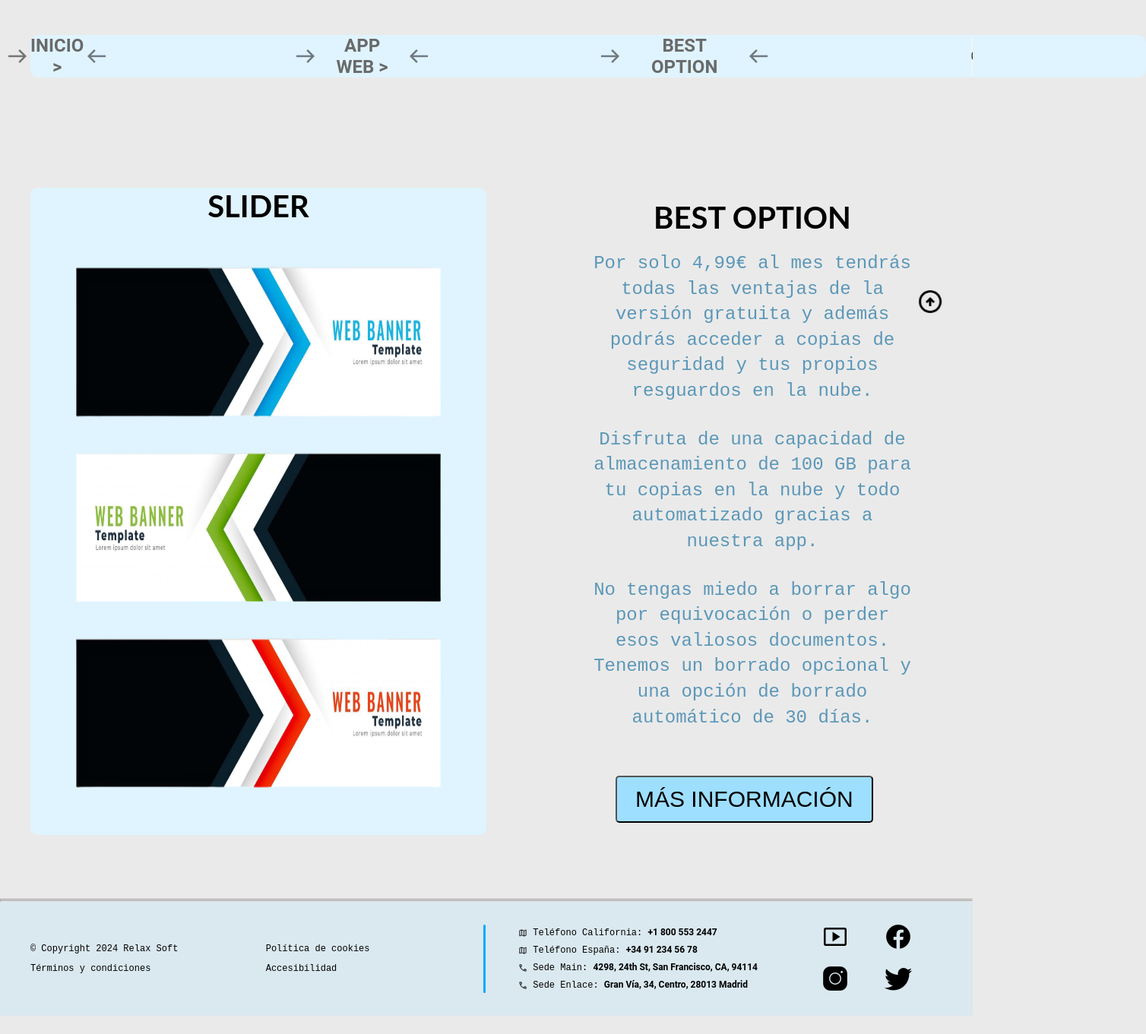
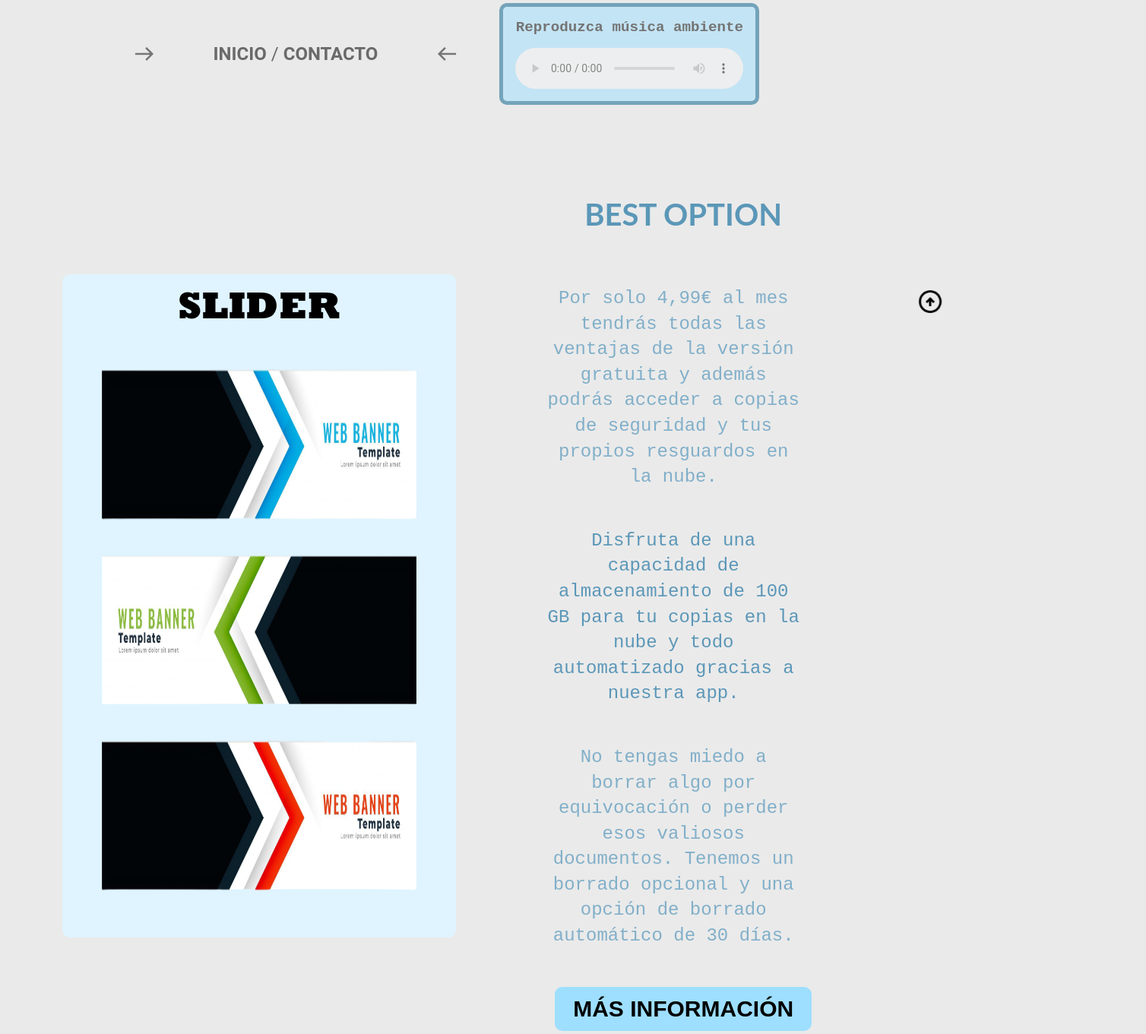
Before and after one commit to danibueno89/proyecto-web-diw, a plain HTML site: page 03-item-detail.html in a window 1280 px wide. Shown: the part 221-1582 px from the top of the page at 76% size, 1508 px wide, since content can reach past the window. Before the commit the page ends 1558 px from the top, so only its background shows below. Drawn offline with Linux system fonts and the light colour scheme.

Commit message:
Vista item-detail

```diff
--- a/03-item-detail.html
+++ b/03-item-detail.html
@@ -43,61 +43,56 @@
         </section>
     </header>
 
-    <!-- SEPARACIÓN -->
-    <hr>
-
-    <main class="home-container">
-
     <section class="breadcrumb-container">
 
         <!-- BREADCRUMB -->
-           <a class="breadcrumb" href="01-home.html">INICIO ></a><a class="breadcrumb" href="02-item-list.html"> APP WEB ></a><a class="breadcrumb" href="#"> BEST OPTION</a>
+        <div class="breadcrumb">
+            <a href="01-home.html">INICIO</a> / <a href="./03-item-detail.html">CONTACTO</a>
+        </div>
 
         <!-- AUDIO BACKGROUND -->
+        <article class="audio-container">
+           <p>Reproduzca música ambiente</p>
            <audio controls autoplay loop preload="auto">
               <source src="assets/audio/ambiente.mp3">
               <source src="assets/audio/ambiente.ogg">
            </audio>
+        </article>
 
     </section>
-    </main>
 
     <!-- PARTE PRINCIPAL -->
-    <main>
+    <main id="contenidoPrincipal">
 
         <!-- SECCIÓN SLIDER -->
-        <section>
-            <h1 id="tituloSlider">SLIDER</h1>
-            <img src="./assets/img/pictures-backgrounds/slider.png" alt="slider">
+        <section id="slider" class="seccionSlider">
+            <h1 id="tituloSlider" class="tituloSeccion">SLIDER</h1>
+            <img src="./assets/img/pictures-backgrounds/slider.png" alt="Slider" class="imagenSlider">
         </section>
 
         <!-- SECCIÓN DESCRIPCIÓN SUSCRIPCIÓN -->
-         <section>
-            <h1 id="tituloSuscripcion">BEST OPTION</h1>
-            <p class="subtitulosSuscripcion">
+        <section id="suscripcion" class="seccionSuscripcion">
+            <h1 id="tituloSuscripcion" class="tituloSeccion">BEST OPTION</h1>
+            <div class="subtitulosSuscripcion">
+                <p class="subtituloSuscripcion">
                     Por solo 4,99€ al mes tendrás todas las ventajas de la versión gratuita y además podrás acceder a copias de seguridad y tus propios resguardos en la nube.
                 </p>
-            <p class="subtitulosSuscripcion">
+                <p class="subtituloSuscripcion">
                     Disfruta de una capacidad de almacenamiento de 100 GB para tu copias en la nube y todo automatizado gracias a nuestra app.
                 </p>
-            <p class="subtitulosSuscripcion">
+                <p class="subtituloSuscripcion">
                     No tengas miedo a borrar algo por equivocación o perder esos valiosos documentos. Tenemos un borrado opcional y una opción de borrado automático de 30 días.
                 </p>
-            <a href="#"><button>MÁS INFORMACIÓN</button></a>
+            </div>
+            <a href="#" class="enlaceSuscripcion"><button class="botonSuscripcion">MÁS INFORMACIÓN</button></a>
         </section>
 
     </main>
-
-   <!-- SEPARACIÓN -->
-   <hr>
 
    <!-- ANCLA HACIA HEADER -->
    <aside>
       <a href="#top"><img src="./assets/img/icons/go-to-top-black.png" alt="go-to-top" width="36"></a>
    </aside>
-
-   <!-- SEPARACIÓN -->
-   <hr>
 
    <!-- PIE DE PÁGINA -->
    <footer>
--- a/assets/css/contact.css
+++ b/assets/css/contact.css
@@ -8,6 +8,7 @@ body {
 /*  Centra el breadcrumb horizontalmente y agrega un margen superior    */
 .breadcrumb-container {
     justify-content: center;
+    gap: 10rem;
     margin-top: 20px;
 }
 
--- a/assets/css/general.css
+++ b/assets/css/general.css
@@ -41,6 +41,14 @@ body {
   font-family: "Algerian";
   src: url("../fonts/algerian.ttf") format("truetype"); /* Ajusta la ruta según tu estructura de archivos */
   font-weight: normal;
+  font-style: normal;
+}
+
+/*  ROCKWELL EXTRA BOLD */
+@font-face {
+  font-family: 'Rockwell Extra Bold';
+  src: url('../fonts/rockwell-extra-bold.otf') format('opentype');
+  font-weight: bold;
   font-style: normal;
 }
 
--- a/assets/css/item-detail.css
+++ b/assets/css/item-detail.css
@@ -1,73 +1,155 @@
+/*  Ajusta el ancho del cuerpo al 100% del viewport y establece un color de fondo   */
 body {
     background-color: #EAEAEA;
-    width: 100vw;
+    width: 100%;
+    min-height: 100vh;
 }
 
-main {
+/*  Centra el breadcrumb horizontalmente y agrega un margen superior    */
+.breadcrumb-container {
+    justify-content: center;
+    gap: 10rem;
+    margin-top: 20px;
+}
+
+/* Estilo para el contenedor principal:
+   Se utiliza flexbox para alinear y centrar los elementos, además de agregar márgenes y padding. */
+#contenidoPrincipal {
     display: flex;
-    gap: 100px;
-    max-width: 1200px;
+    justify-content: center;
+    align-items: center;
+    flex-wrap: wrap;
+    width: 90%;
     margin: 40px auto;
     padding: 20px;
-    align-items: center;
 }
 
-main img {
-    width: 600px;
+/* Estilo para la imagen del slider:
+   Se ajusta al ancho disponible y se fija la altura de la imagen. */
+.imagenSlider {
+    width: 100%;
     height: 800px;
 }
 
-main section:first-child {
+/* Estilo para la sección del slider:
+   Se define el tamaño, color de fondo, borde redondeado y alineación de los elementos dentro de la sección. */
+.seccionSlider {
+    width: 45%;
     background-color: #DFF4FF;
     border-radius: 10px;
     text-align: center;
 }
 
-main section:nth-child(2) {
+/* Estilo para la sección de suscripción:
+   Se ajusta el tamaño y se agrega padding para el contenido dentro de esta sección. */
+.seccionSuscripcion {
+    width: 45%;
     padding: 40px;
 }
 
-main h1 {
+/*  Estilos generales para los títulos  */
+#tituloSlider, #tituloSuscripcion {
     font-size: 40px;
+    text-align: center;
 }
 
-main p {
+/*  Estilo específico para el título del slider */
+#tituloSlider {
+    margin-top: 10px;
+    font-family: 'Rockwell Extra Bold';
+    width: 100%;
+    text-align: center;
+    font-size: 50px;
+    font-weight: bolder;
+}
+
+/* Estilo para el título de suscripción:
+   Se ajustan los márgenes y se cambia el color del texto para darle un tono más suave. */
+#tituloSuscripcion {
+    color: #5B97B8;
+    margin-top: 20px;
+    margin-bottom: 70px;
+}
+
+/* Estilo para los subtítulos de suscripción:
+   Se agregan márgenes, tamaño de fuente, color y alineación para los subtítulos dentro de la sección de suscripción. */
+.subtituloSuscripcion {
+    margin-top: 30px;
+    margin-bottom: 50px;
+    margin-left: 15%;
+    margin-right: 20%;
     font-size: 24px;
     color: #81AFC9;
     line-height: 1.4;
+    text-align: center;
 }
 
-a {
+/* Estilo para el tercer subtítulo de suscripción:
+   Se cambia el color específicamente para el tercer subtítulo dentro de la lista. */
+.subtituloSuscripcion:nth-child(2) {
+    color: #5B97B8;
+}
+
+/*  Estilo para el enlace de suscripción */
+.enlaceSuscripcion {
     text-decoration: none;
 }
 
-main button {
+/* Estilo para el botón de suscripción:
+   Se define el tamaño del botón, el color de fondo, el borde redondeado y el cambio de color al pasar el cursor. */
+.botonSuscripcion {
     display: block;
-    margin-top: 60px;
-    margin-left: 30px;
+    margin: 0 auto;
     padding: 12px 24px;
-    background-color: #9EDFFF;
-    color: black;
-    border-radius: 5px;
+    font-size: 30px;
+    background-color: var(--primary-100);
+    border-radius: 10px;
+    border: none;
+    font-weight: 600;
+    transition-duration: 1s;
     cursor: pointer;
-    font-size: 30px;
 }
 
-section h1 {
-    text-align: center;
+/*  Estilo para el hover del botón de suscripción   */
+.botonSuscripcion:hover {
+    background-color: #0056b3;
 }
 
-#tituloSuscripcion {
+/* Estilos para pantallas grandes:
+   Se ajustan los tamaños de los elementos y la disposición para pantallas más anchas (más de 1500px). */
+@media screen and (min-width: 1500px) {
+    #contenidoPrincipal {
+        padding: 30px;
+    }
 
+    .imagenSlider {
+        max-width: 600px;
+        max-height: 800px;
+    }
+
+    .seccionSuscripcion {
+        padding: 50px;
+    }
+
+    #tituloSlider, #tituloSuscripcion {
+        font-size: 50px;
+    }
+
+    .subtituloSuscripcion {
+        font-size: 24px;
+        line-height: 1.4;
+    }
+
+    #tituloSlider {
+        font-size: 70px;
+    }
 }
 
-.subtitulosSuscripcion {
-    color: #5B97B8;
-    margin-top: 20px;
-    margin-bottom: 30px;
-    text-align: center;
+/* Estilo para mantener el footer en la parte inferior en pantallas altas*/
+@media screen and (min-height: 2000px) {
+    footer {
+        position: fixed;
+        bottom: 0;
+        width: 100%;
+    }
 }
-
-main button:hover {
-    background-color: #0056b3;
-}
```
Also changed, not shown: 04-contact.html (+1 -1 lines), assets/fonts/rockwell-extra-bold.otf (added). Lines whose indentation alone changed are shown as unchanged.
